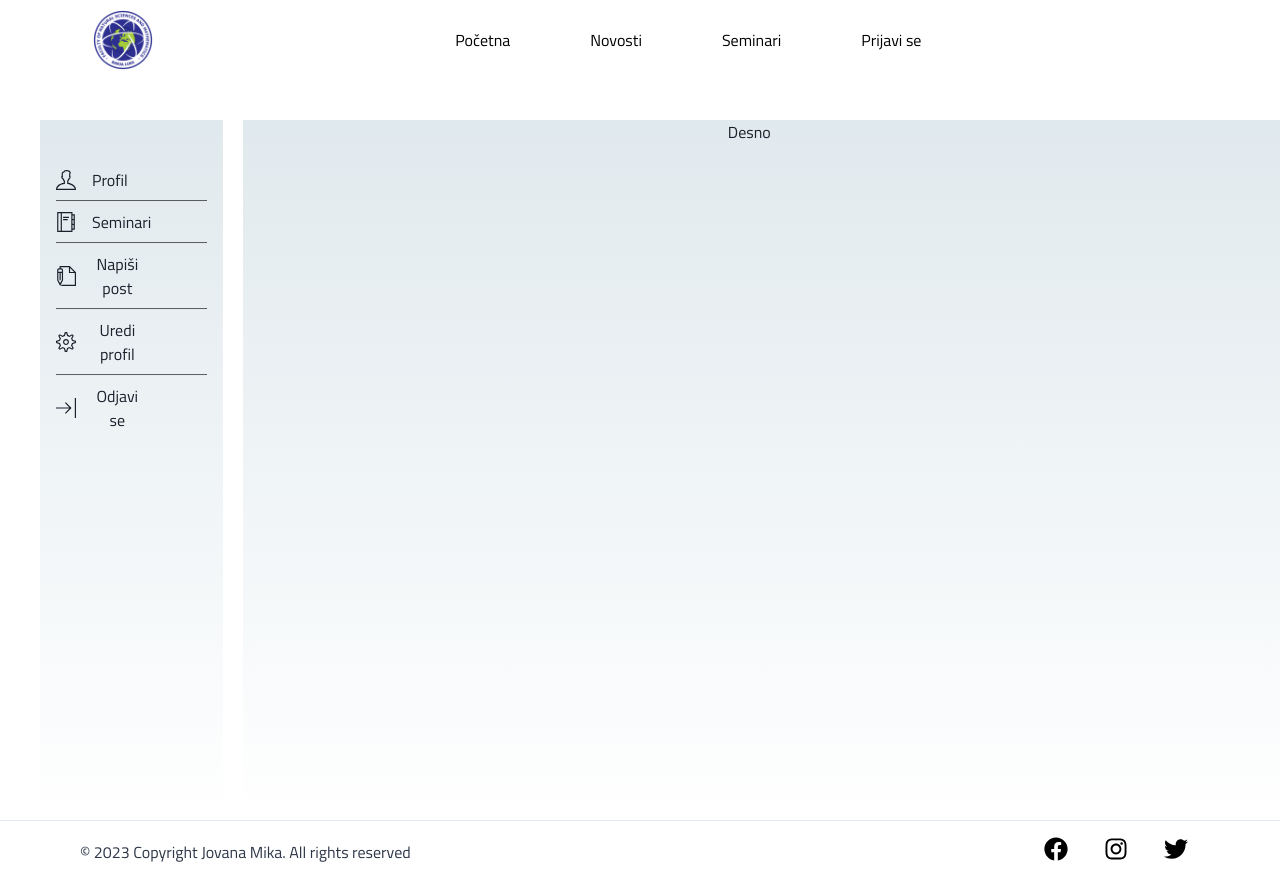
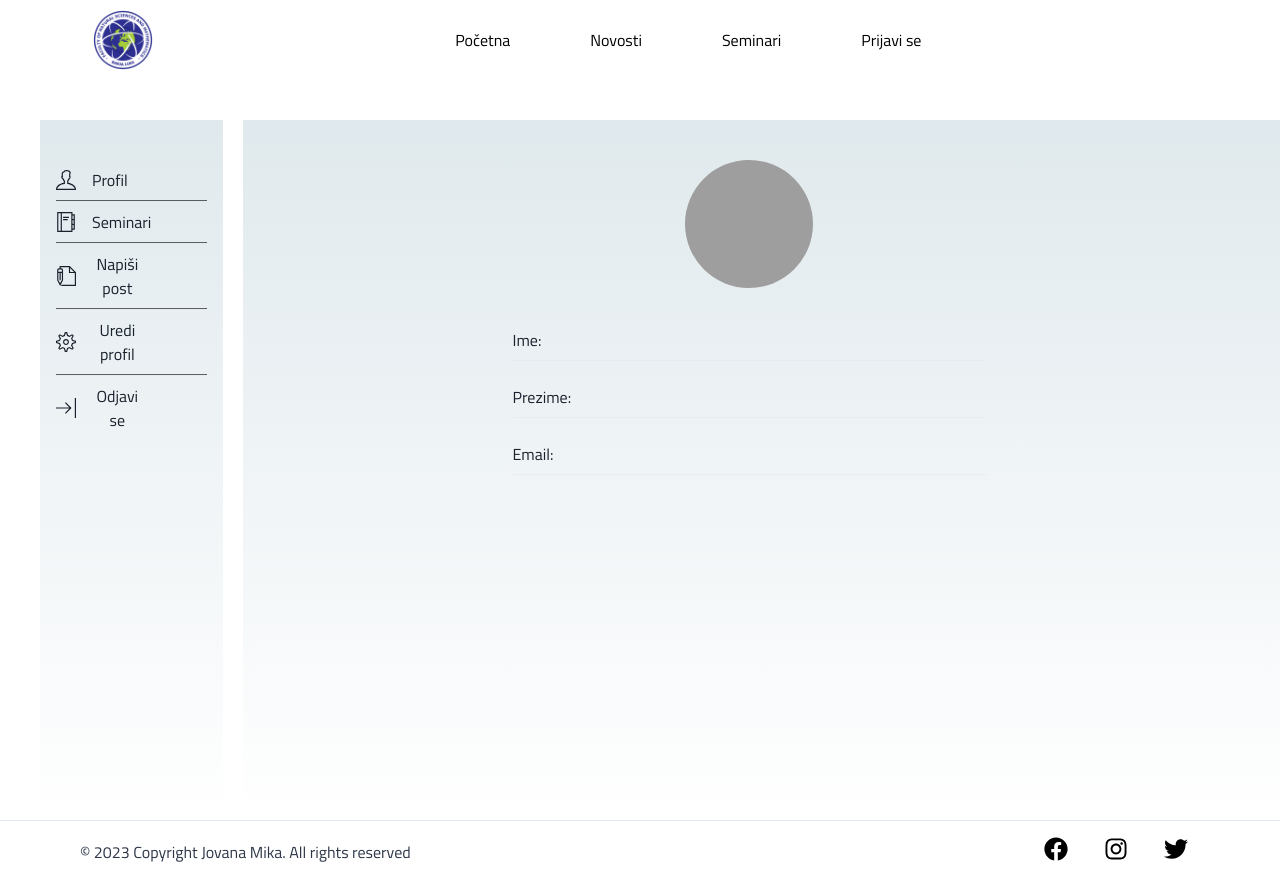
Before and after one commit to jovanamika/Diplomski-rad, a React (Create React App) app in the folder diplomski_frontend/: page /profil in a window 1280 px wide. Built offline with nearby package versions, Linux system fonts and the light colour scheme; grey boxes are pictures that could not be loaded.

Commit message:
Profil page - information card added

```diff
--- a/diplomski_frontend/src/Pages/ProfilPage/InformationCard.jsx
+++ b/diplomski_frontend/src/Pages/ProfilPage/InformationCard.jsx
@@ -0,0 +1,33 @@
+import { Wrap, WrapItem, Avatar, Container, Text, HStack, Divider } from '@chakra-ui/react'
+import React from 'react'
+
+export default function InformationCard({ firstname, lastname, email, image }) {
+    return (
+        <Container paddingTop={'5vh'}
+            paddingBottom={'5vh'}
+            justify='center'
+            align='center'
+            width={'100%'}
+        >
+            <Wrap justify='center' align='center'>
+                <WrapItem>
+                    <Avatar size='2xl' name='Kent Dodds' src='https://bit.ly/kent-c-dodds' />{' '}
+                </WrapItem>
+            </Wrap>
+            <Container mt='4vh'>
+                <HStack spacing={4} mt={'2vh'}>
+                    <Text py='2' marginRight={'8vh'}>Ime: </Text>
+                </HStack>
+                <Divider />
+                <HStack spacing={4} mt={'2vh'}>
+                    <Text py='2' marginRight={'8vh'}>Prezime: </Text>
+                </HStack>
+                <Divider />
+                <HStack spacing={4} mt={'2vh'}>
+                    <Text py='2' marginRight={'8vh'}>Email: </Text>
+                </HStack>
+                <Divider />
+            </Container>
+        </Container>
+    )
+}
--- a/diplomski_frontend/src/Pages/ProfilPage/Profil.jsx
+++ b/diplomski_frontend/src/Pages/ProfilPage/Profil.jsx
@@ -1,15 +1,18 @@
 import React from 'react'
 import './Profil.scss'
 import Sidebar from './Sidebar'
+import InformationCard from './InformationCard'
 
 export default function Profil() {
   return (
     <div className="profil-container">
       <div className="profil-container__left">
-        <Sidebar/>
+        <Sidebar />
       </div>
       <div className="profil-container__right">
-        <p>Desno</p>
+        <div className="profil-content">
+          <InformationCard />
+        </div>
       </div>
     </div>
   )
--- a/diplomski_frontend/src/Pages/ProfilPage/Profil.scss
+++ b/diplomski_frontend/src/Pages/ProfilPage/Profil.scss
@@ -4,13 +4,13 @@
     align-items: center;
     align-self: center;
     display: flex;
-    gap:20px;
+    gap: 20px;
     margin-bottom: auto;
 
     &__left {
 
         height: 700px;
-        width:15%;
+        width: 15%;
         flex-direction: column;
         justify-content: flex-start;
         align-items: center;
@@ -26,7 +26,18 @@
         border: 1px 0px 0px 0px solid gray;
         padding-left: 2vh;
         padding-right: 5vh;
+        display: flex;
+        flex-direction: column;
+        justify-content: center;
+        align-items: center;
         background: linear-gradient(to bottom, #e0e9ed, transparent);
+
+
+        .profil-content {
+            width: 80%;
+            height: 100%;
+            justify-content: center;
+        }
 
     }
 }
--- a/diplomski_frontend/src/Pages/ProfilPage/Sidebar.jsx
+++ b/diplomski_frontend/src/Pages/ProfilPage/Sidebar.jsx
@@ -18,7 +18,7 @@ export default function Sidebar() {
 
                 <HStack spacing={4}>
                     <Icon as={TfiAgenda} boxSize={5} />
-                    <Text py='2' marginRight={'8vh'}>Seminari</Text>
+                   <Text py='2' marginRight={'8vh'}>Seminari</Text>
                 </HStack>
 
                 <Divider background={'black'} height={'1px'} />
```
